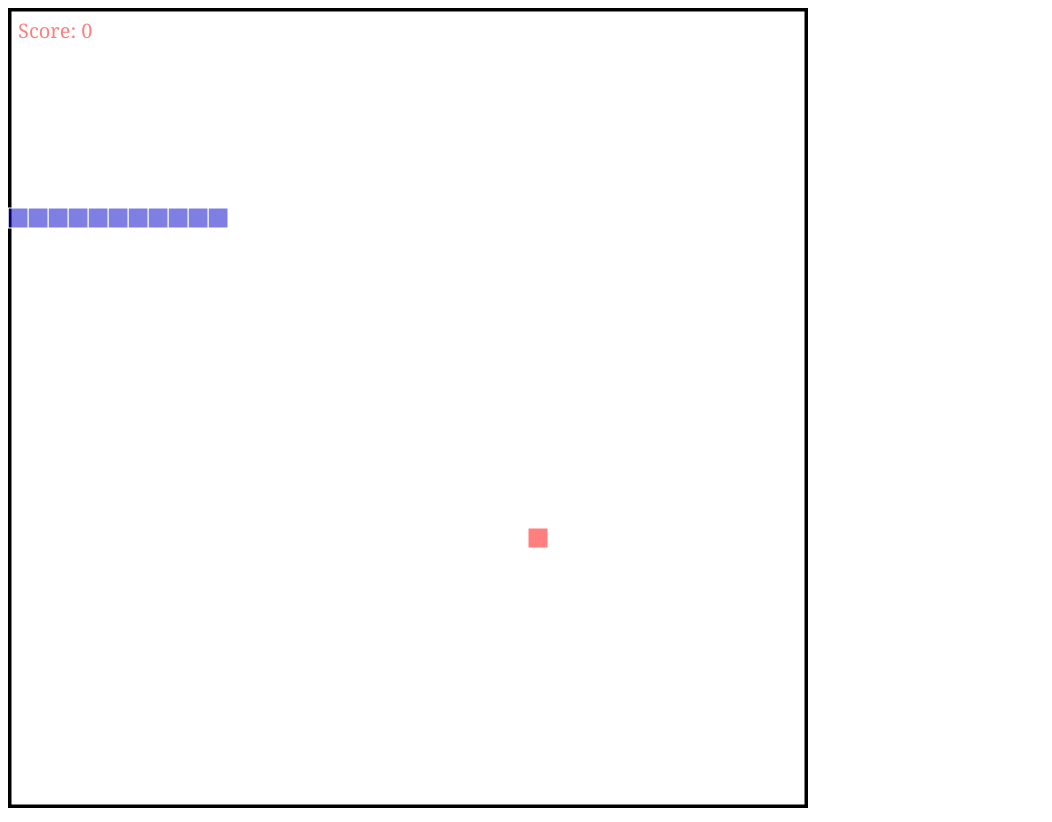
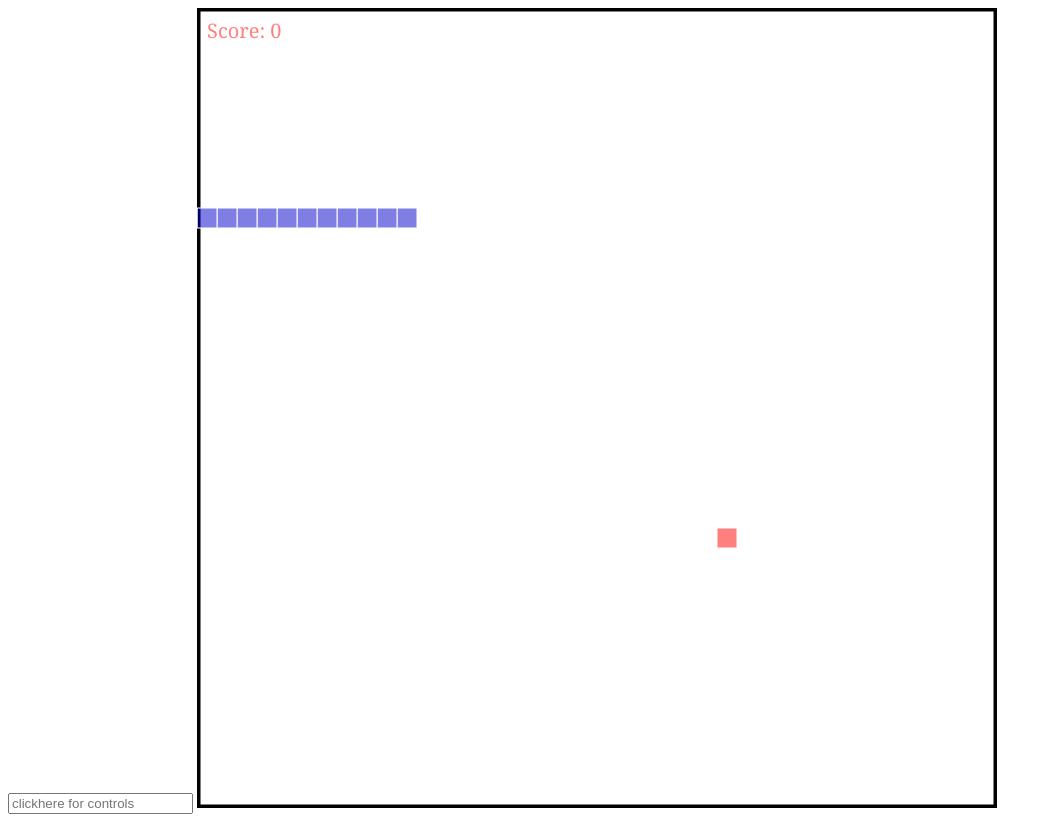
Before and after one commit to AdamDiament/snake-on-canvas, a plain HTML site: page index.html in a window 1280 px wide. Shown: the whole page, without its empty margins (0-1052 px from the left). Drawn offline with Linux system fonts and the light colour scheme.

Commit message:
controls

```diff
--- a/index.html
+++ b/index.html
@@ -9,6 +9,8 @@
   <script src="index.js"></script>
  </head>
  <body>
+   <input type='text' id='foo' placeholder="clickhere for controls">
    <canvas id="canvas" width="800" height="800"></canvas>
+
  </body>
 </html>
```
